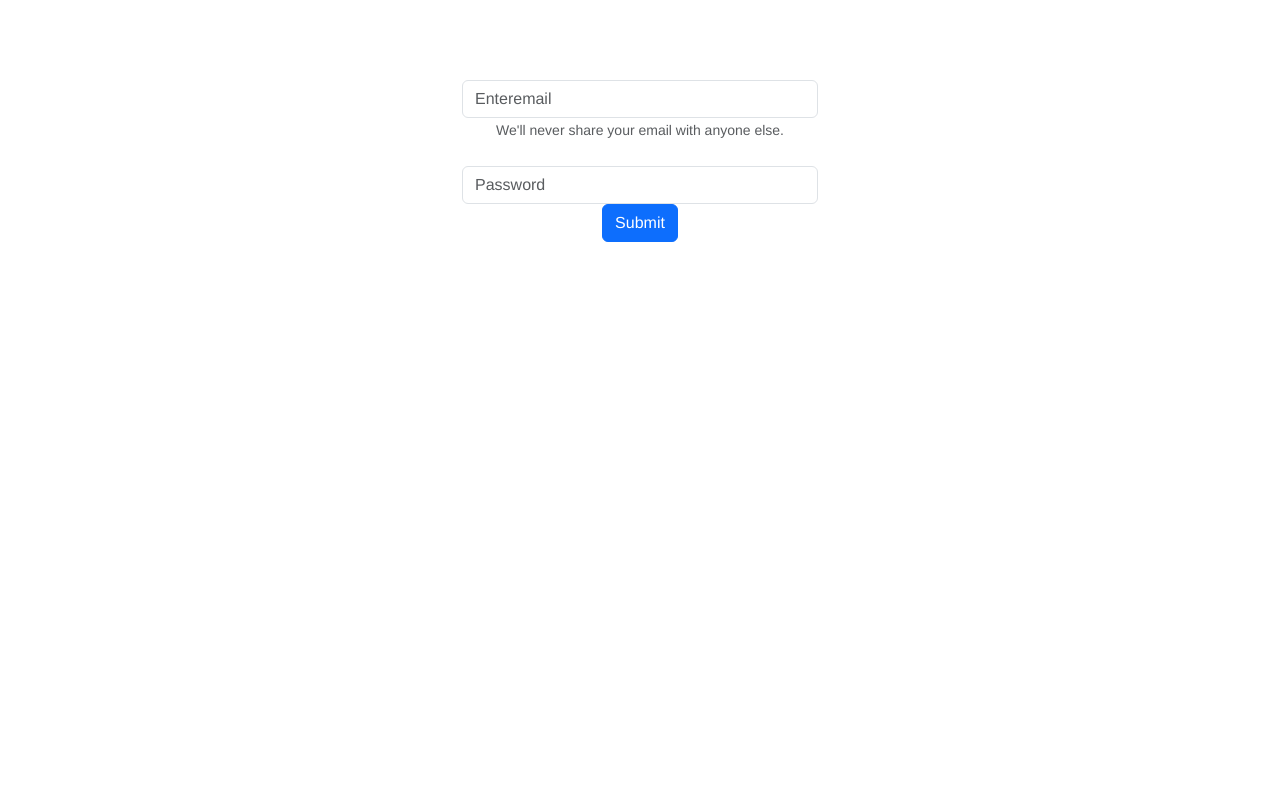
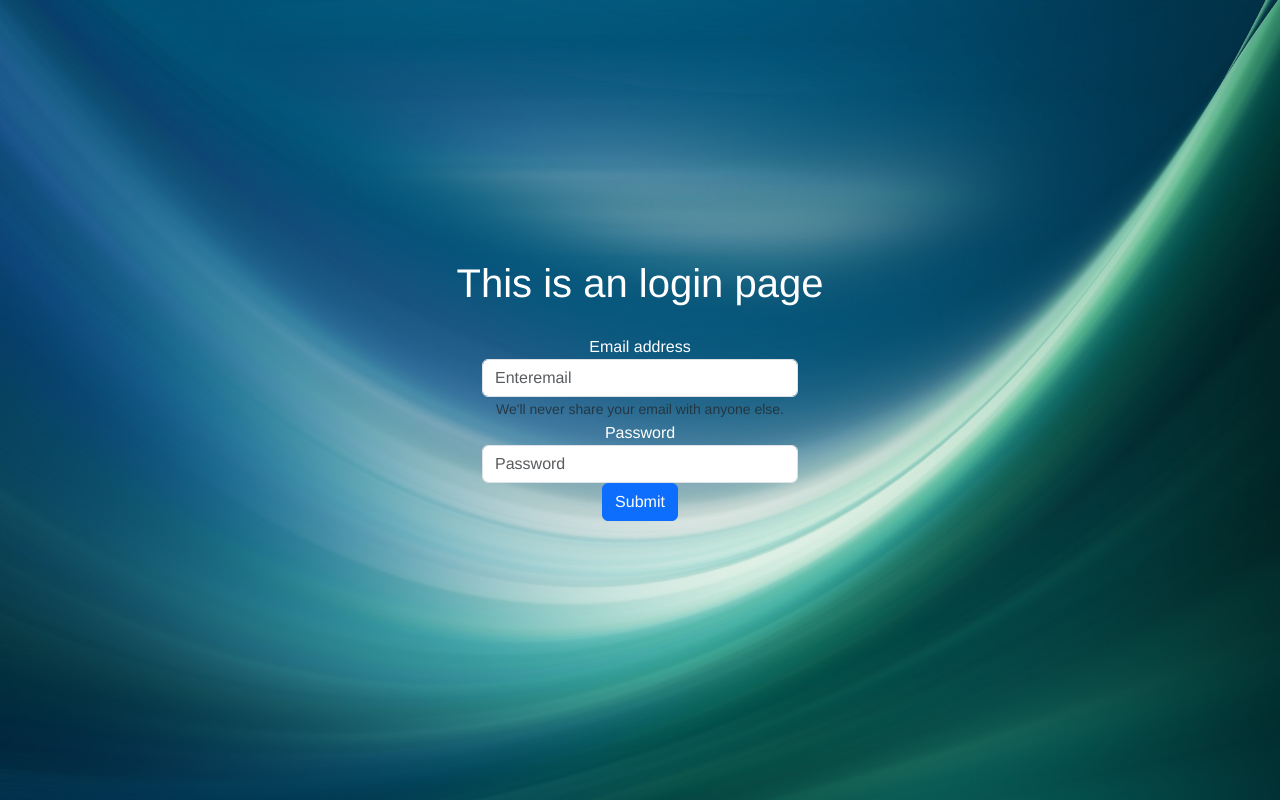
Before and after one commit to kkozic11/soulretreat, a Vue app: page /login in a window 1280 px wide. Built offline with nearby package versions, Linux system fonts and the light colour scheme.

Commit message:
Stranica za prijavu uređivanje

```diff
--- a/src/router/index.js
+++ b/src/router/index.js
@@ -1,5 +1,6 @@
 import { createRouter, createWebHistory } from 'vue-router'
 import HomeView from '../views/HomeView.vue'
+import Login from '../views/Login.vue'
 
 const routes = [
   {
@@ -12,7 +13,7 @@ const routes = [
     // route level code-splitting
     // this generates a separate chunk (about.[hash].js) for this route
     // which is lazy-loaded when the route is visited.
-    component: () => import(/* webpackChunkName: "about" */ '../views/Login.vue')
+    component: Login/* webpackChunkName: "about" */
   }
 ]
 
--- a/src/views/Login.vue
+++ b/src/views/Login.vue
@@ -27,3 +27,24 @@ id="exampleInputPassword1" placeholder="Password" />
  </div>
  </div>
 </template>
+
+<style scoped>
+
+.about{
+    background-image: url('../assets/pozadina2.jpg');
+    background-size: cover;
+    background-position: center;
+    padding: 20px;
+    width: 100%;
+    height: 100vh;
+    display: flex;
+    flex-direction: column;
+    justify-content: center;
+    align-items: center;
+}
+
+form {
+    padding: 20px;
+    border-radius: 10px;
+}
+</style>
```
Also changed, not shown: src/assets/pozadina2.jpg (added).
